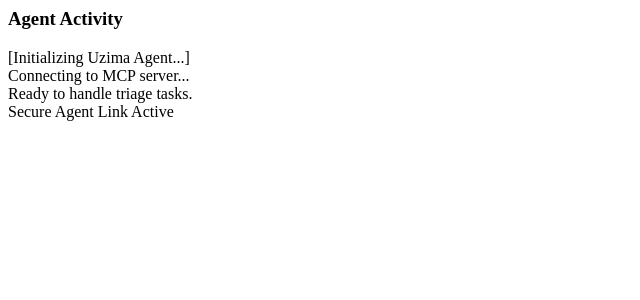
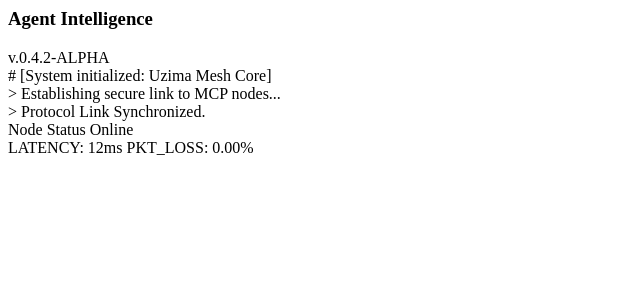
Before and after one commit to ayubsoft254/UzimaMesh, a Django app: template templates/includes/agent_sidebar.html in a window 1280 px wide. Shown: the top 300 px of the page, without its empty margins (0-640 px from the left). Run offline with Django 5.2, Linux system fonts and the light colour scheme; the template is opened without the code that fills it, so the values that code supplies are empty.

Commit message:
feat(ui-dashboard) Enhance dashboard cards and agent sidebar with futuristic glassmorphism

```diff
--- a/templates/includes/agent_sidebar.html
+++ b/templates/includes/agent_sidebar.html
@@ -1,25 +1,46 @@
-<aside class="w-80 bg-neutral-800 text-neutral-100 border-l border-neutral-200 flex flex-col">
-    <div class="p-4 border-b border-neutral-700 bg-neutral-900 flex items-center justify-between">
-        <h3 class="text-sm font-semibold uppercase tracking-wider">Agent Activity</h3>
-        <span class="flex h-2 w-2 rounded-full bg-medical-500 animate-pulse"></span>
+<aside id="agent-sidebar" class="w-80 glass-dark border-l border-white/5 flex flex-col hidden xl:flex">
+    <div class="p-6 border-b border-white/5 glass flex items-center justify-between">
+        <div class="flex items-center space-x-3">
+            <div class="relative">
+                <div class="w-2 h-2 rounded-full bg-mesh-500 animate-ping absolute inset-0"></div>
+                <div class="w-2 h-2 rounded-full bg-mesh-500 relative"></div>
+            </div>
+            <h3 class="text-[10px] font-bold text-white uppercase tracking-[0.2em]">Agent Intelligence</h3>
+        </div>
+        <span class="text-[10px] font-mono text-neutral-500 tracking-tighter">v.0.4.2-ALPHA</span>
     </div>
 
-    <div id="agent-logs"
-         class="flex-1 p-4 font-mono text-xs overflow-y-auto space-y-2"
-         hx-ext="sse"
-         sse-connect="/mcp/sse/"
-         sse-swap="mcp_log"
-         hx-swap="afterbegin">
+    <div id="agent-logs" class="flex-1 p-6 font-mono text-[11px] overflow-y-auto space-y-3 leading-relaxed" hx-ext="sse"
+        sse-connect="/mcp/sse/" sse-swap="mcp_log" hx-swap="afterbegin">
 
-        <div class="text-neutral-500 italic">[Initializing Uzima Agent...]</div>
-        <div class="text-medical-500">Connecting to MCP server...</div>
-        <div class="text-green-500">Ready to handle triage tasks.</div>
+        <div class="flex items-start space-x-2 text-neutral-500">
+            <span class="text-mesh-500 opacity-50">#</span>
+            <span class="italic">[System initialized: Uzima Mesh Core]</span>
+        </div>
+        <div class="flex items-start space-x-2 text-blue-400">
+            <span class="opacity-50">></span>
+            <span>Establishing secure link to MCP nodes...</span>
+        </div>
+        <div class="flex items-start space-x-2 text-green-400">
+            <span class="opacity-50">></span>
+            <span class="font-bold">Protocol Link Synchronized.</span>
+        </div>
+        <div class="pt-2 border-t border-white/5"></div>
     </div>
 
-    <div class="p-4 bg-neutral-900 border-t border-neutral-700">
-        <div class="flex items-center space-x-2">
-            <div class="w-2 h-2 rounded-full bg-green-500"></div>
-            <span class="text-[10px] text-neutral-400">Secure Agent Link Active</span>
+    <div class="p-6 glass border-t border-white/5">
+        <div class="flex flex-col space-y-4">
+            <div class="flex items-center justify-between">
+                <span class="text-[10px] text-neutral-500 font-bold uppercase tracking-wider">Node Status</span>
+                <span class="text-[10px] text-green-500 font-bold uppercase">Online</span>
+            </div>
+            <div class="w-full bg-white/5 h-1 rounded-full overflow-hidden">
+                <div class="bg-mesh-500 h-full w-2/3 shadow-neon"></div>
+            </div>
+            <div class="flex items-center justify-between text-[9px] text-neutral-600 font-mono">
+                <span>LATENCY: 12ms</span>
+                <span>PKT_LOSS: 0.00%</span>
+            </div>
         </div>
     </div>
 </aside>
```
Also changed, not shown: templates/triage/dashboard.html (+60 -20 lines).
